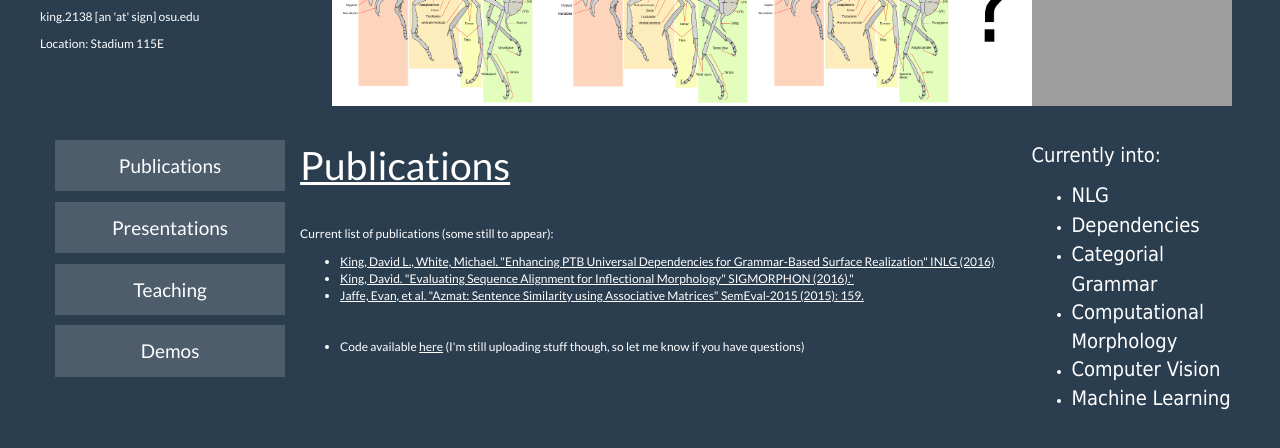
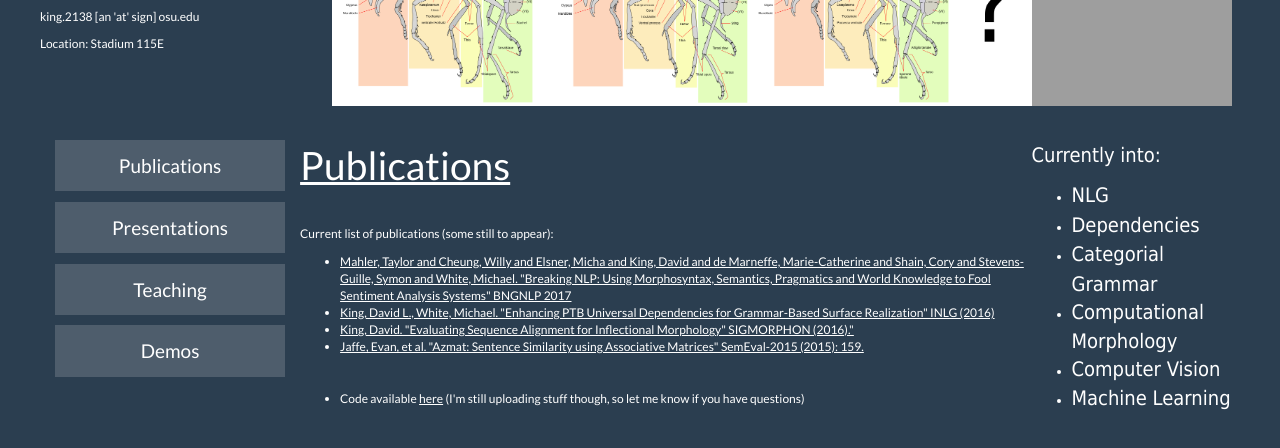
Before and after one commit to DavidLKing/DavidLKing.github.io, a plain HTML site: page index.html in a window 1280 px wide. Shown: the part 222-670 px from the top of the page. Drawn offline with nearby package versions, Linux system fonts and the light colour scheme; grey boxes are pictures that could not be loaded.

Commit message:
mahler et al

```diff
--- a/index.html
+++ b/index.html
@@ -68,6 +68,11 @@
             <p>
                 Current list of publications (some still to appear):</p>
             <ul>
+								<li>
+									<div>
+										<a href="http://www.aclweb.org/anthology/W17-5405">Mahler, Taylor  and  Cheung, Willy  and  Elsner, Micha  and  King, David  and  de Marneffe, Marie-Catherine  and  Shain, Cory  and  Stevens-Guille, Symon  and  White, Michael. &quot;Breaking NLP: Using Morphosyntax, Semantics, Pragmatics and World Knowledge to Fool Sentiment Analysis Systems&quot; BNGNLP 2017</a>
+									</div>
+								</li>
                 <li>
 									<div>
 										<a href="http://anthology.aclweb.org/W16-6638">King, David L., White, Michael. &quot;Enhancing PTB Universal Dependencies for Grammar-Based Surface Realization&quot; INLG (2016)</a>
```
